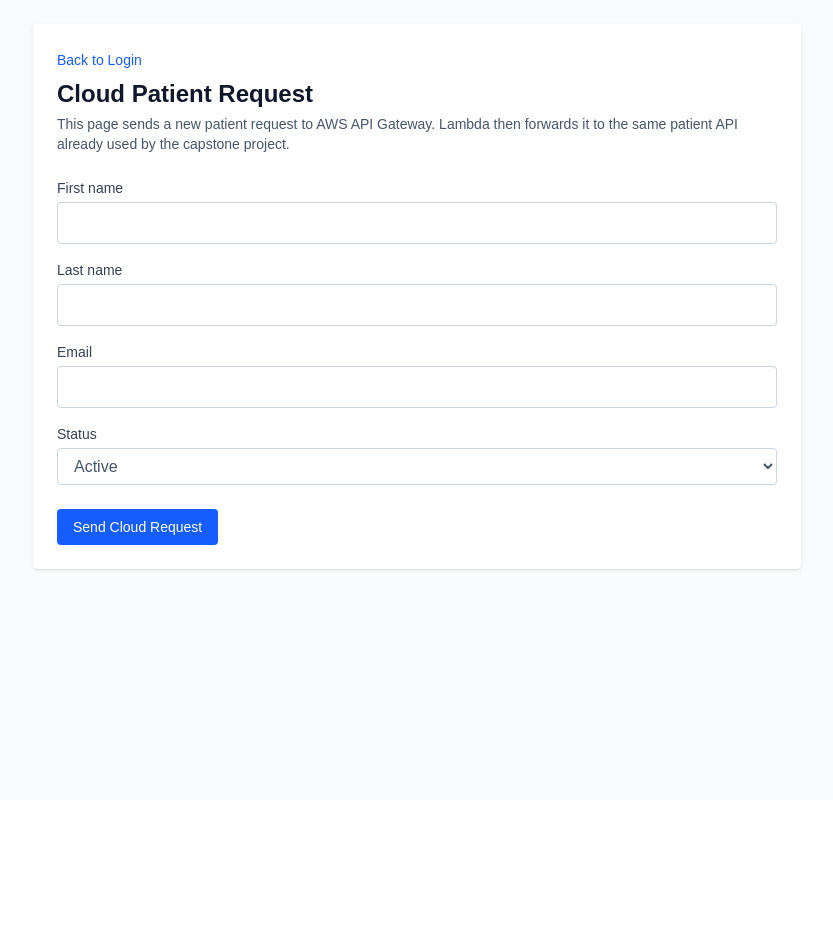
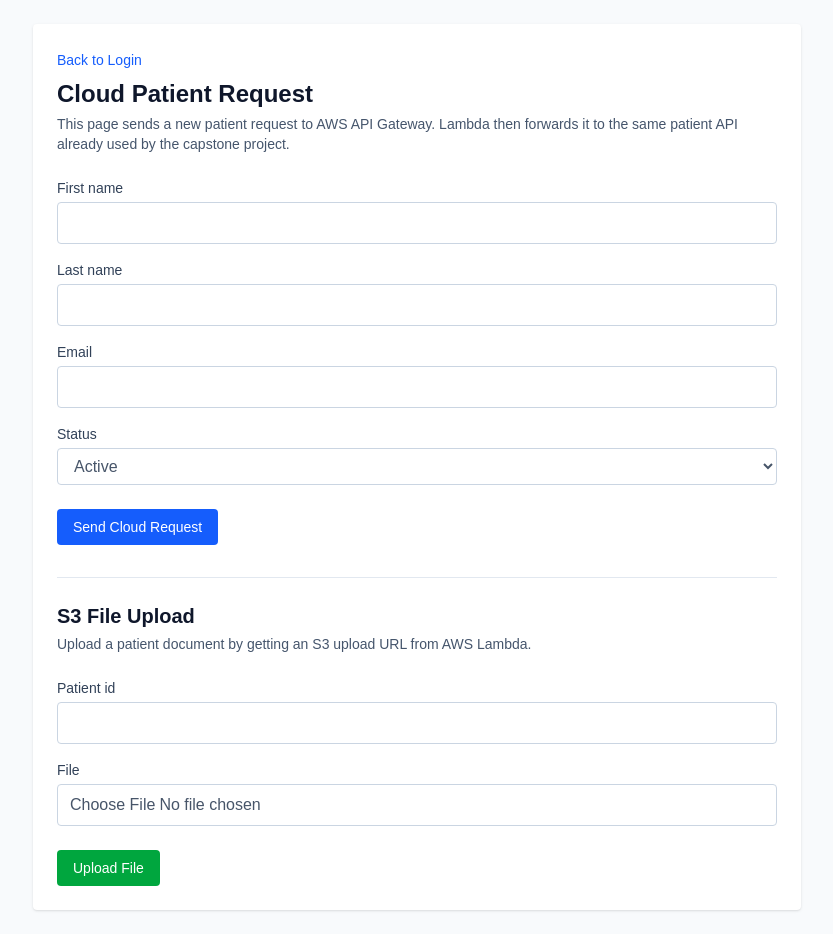
Before and after one commit to kmartyxian/Capstone-Project, a Next.js app: page /cloud in a window 1280 px wide. Shown: the whole page, without its empty margins (223-1056 px from the left). Before the commit the page ends 800 px from the top, so only its background shows below. Built offline with nearby package versions, Linux system fonts and the light colour scheme; no server answers.

Commit message:
Add S3 upload form to cloud page

```diff
--- a/app/cloud/page.tsx
+++ b/app/cloud/page.tsx
@@ -9,6 +9,10 @@ export default function CloudPage() {
   const [email, setEmail] = useState("");
   const [status, setStatus] = useState("Active");
   const [message, setMessage] = useState("");
+  const [patientId, setPatientId] = useState("");
+  const [file, setFile] = useState<File | null>(null);
+  const [uploadMessage, setUploadMessage] = useState("");
+  const [uploadKey, setUploadKey] = useState("");
 
   const cloudApiUrl = process.env.NEXT_PUBLIC_CLOUD_API_URL || "";
 
@@ -52,6 +56,63 @@ export default function CloudPage() {
       setMessage("Patient request sent through AWS API Gateway and Lambda.");
     } catch {
       setMessage("Cloud request failed.");
+    }
+  }
+
+  async function handleUpload() {
+    if (!cloudApiUrl) {
+      setUploadMessage("Add NEXT_PUBLIC_CLOUD_API_URL to use the AWS API Gateway endpoint.");
+      return;
+    }
+
+    if (!patientId.trim() || !file) {
+      setUploadMessage("Patient id and file are required.");
+      return;
+    }
+
+    setUploadMessage("Getting S3 upload URL...");
+    setUploadKey("");
+
+    try {
+      const response = await fetch(`${cloudApiUrl}/uploads/url`, {
+        method: "POST",
+        headers: {
+          "Content-Type": "application/json",
+        },
+        body: JSON.stringify({
+          fileName: file.name,
+          patientId: patientId.trim(),
+          contentType: file.type || "application/octet-stream",
+        }),
+      });
+
+      if (!response.ok) {
+        const errorText = await response.text();
+        setUploadMessage(errorText || "Unable to get upload URL.");
+        return;
+      }
+
+      const data = await response.json();
+
+      const uploadResponse = await fetch(data.uploadUrl, {
+        method: "PUT",
+        headers: {
+          "Content-Type": file.type || "application/octet-stream",
+        },
+        body: file,
+      });
+
+      if (!uploadResponse.ok) {
+        setUploadMessage("File upload failed.");
+        return;
+      }
+
+      setFile(null);
+      setPatientId("");
+      setUploadKey(data.key);
+      setUploadMessage("File uploaded to S3.");
+    } catch {
+      setUploadMessage("File upload failed.");
     }
   }
 
@@ -120,6 +181,44 @@ export default function CloudPage() {
         >
           Send Cloud Request
         </button>
+
+        <div className="mt-8 border-t border-slate-200 pt-6">
+          <h2 className="text-xl font-semibold text-slate-900">S3 File Upload</h2>
+          <p className="mt-1 text-sm text-slate-600">
+            Upload a patient document by getting an S3 upload URL from AWS Lambda.
+          </p>
+
+          <div className="mt-6 space-y-4">
+            <div>
+              <label className="block text-sm font-medium text-slate-700">Patient id</label>
+              <input
+                value={patientId}
+                onChange={(event) => setPatientId(event.target.value)}
+                className="mt-1 w-full rounded border border-slate-300 px-3 py-2"
+              />
+            </div>
+
+            <div>
+              <label className="block text-sm font-medium text-slate-700">File</label>
+              <input
+                type="file"
+                onChange={(event) => setFile(event.target.files?.[0] || null)}
+                className="mt-1 w-full rounded border border-slate-300 px-3 py-2"
+              />
+            </div>
+          </div>
+
+          {uploadMessage && <p className="mt-4 text-sm text-slate-600">{uploadMessage}</p>}
+          {uploadKey && <p className="mt-2 text-sm text-slate-600">S3 key: {uploadKey}</p>}
+
+          <button
+            type="button"
+            onClick={handleUpload}
+            className="mt-6 rounded bg-green-600 px-4 py-2 text-sm font-medium text-white hover:bg-green-700"
+          >
+            Upload File
+          </button>
+        </div>
       </div>
     </div>
   );
```
Also changed, not shown: 1 other file (tests, documents, lock files or other folders).
